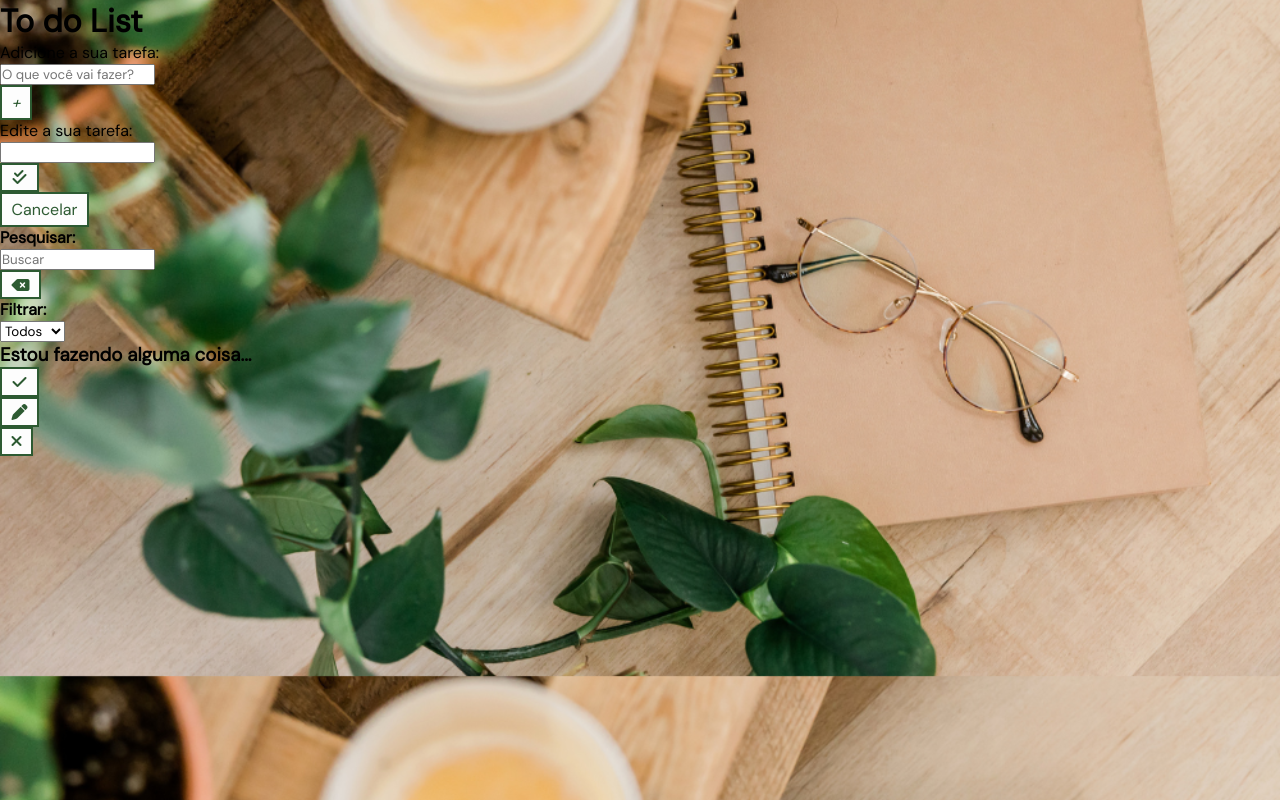
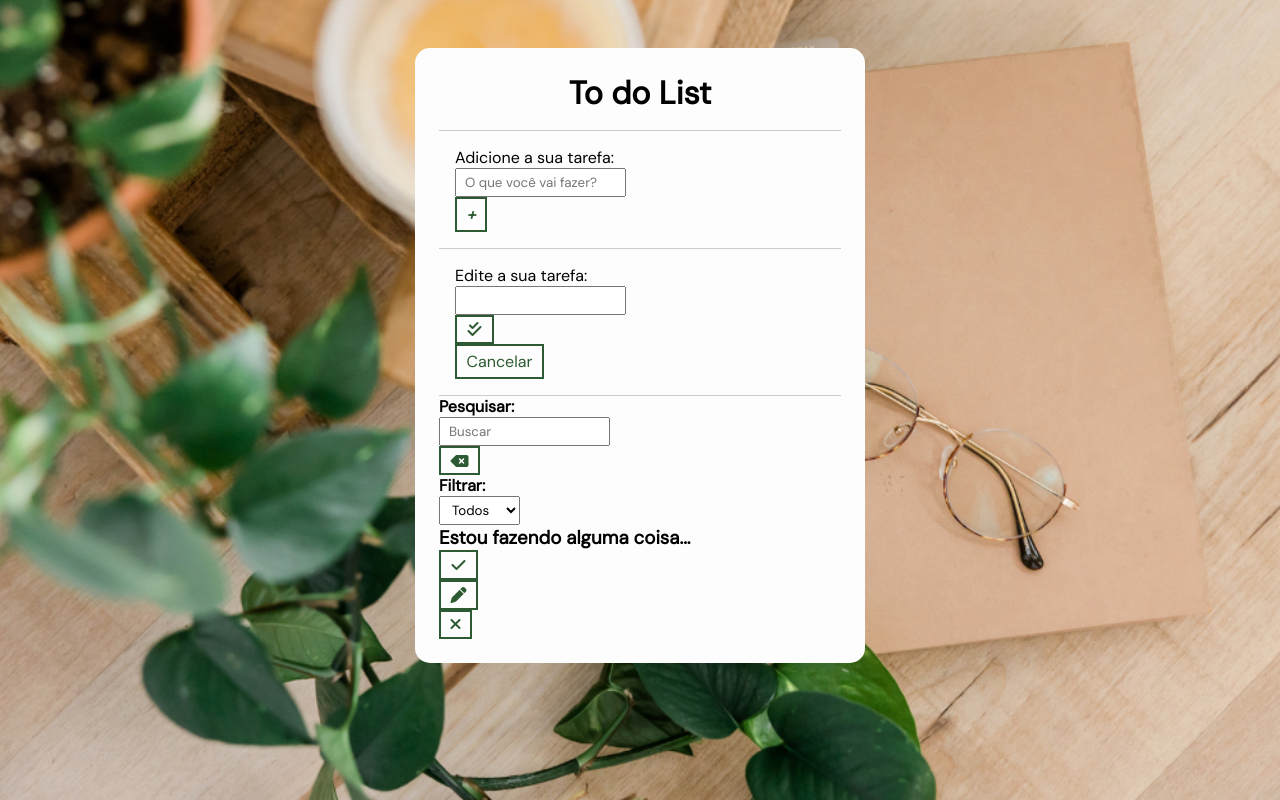
Before and after one commit to mauriezerpa/to-do-list, a plain HTML site: page index.html in a window 1280 px wide. Drawn offline with Linux system fonts and the light colour scheme.

Commit message:
6to dia de atualizacao

```diff
--- a/css/estilo.css
+++ b/css/estilo.css
@@ -27,3 +27,45 @@ button {
     align-items: center;
     transition: 0.4s;
 }
+
+button:hover {
+    background-color: rgb(45, 90, 50);
+    color: #fff;
+}
+
+button:hover > i {
+    color: #fff;
+}
+
+button i {
+    color: rgb(45, 90, 50);
+    font-weight: bold;
+    pointer-events: none;
+}
+
+input, select {
+    padding: 0.25rem 0.5rem;
+}
+
+.hide {
+    display: none;
+}
+
+.todo-container {
+    max-width: 450px;
+    margin: 3rem auto ;
+    background-color: #fdfdfd;
+    padding: 1.5rem ;
+    border-radius: 15px;
+}
+
+.todo-container header {
+    text-align: center;
+    padding: 0 1rem 1rem ;
+    border-bottom: 1px solid #ccc;
+}
+
+#todo-form, #edit-form {
+    padding: 1rem ;
+    border-bottom: 1px solid #ccc;
+}
```
